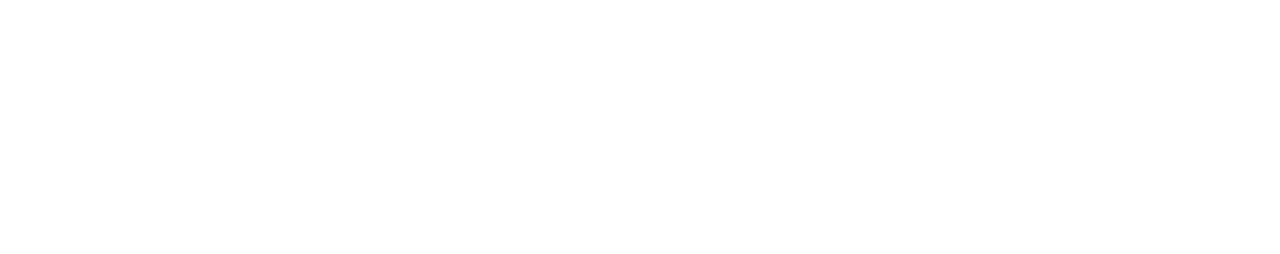
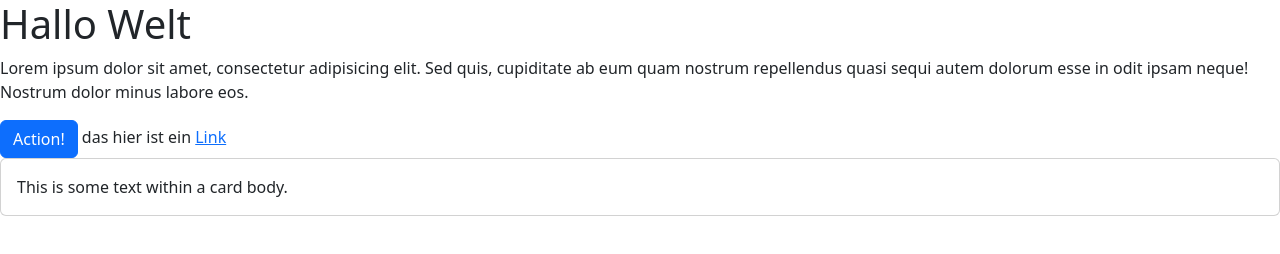
Before and after one commit to Simon-Kral/quizapp, a website: page index.html in a window 1280 px wide. Drawn offline with nearby package versions, Linux system fonts and the light colour scheme.

Commit message:
added bootstrap

```diff
--- a/index.html
+++ b/index.html
@@ -4,11 +4,19 @@
 <head>
     <meta charset="UTF-8">
     <meta name="viewport" content="width=device-width, initial-scale=1.0">
-    <title>Headline</title>
+    <title>QuizApp</title>
+    <link rel="stylesheet" href="node_modules/bootstrap/dist/css/bootstrap.min.css">
 </head>
 
 <body>
-
+    <h1>Hallo Welt</h1>
+    <p>Lorem ipsum dolor sit amet, consectetur adipisicing elit. Sed quis, cupiditate ab eum quam nostrum repellendus quasi sequi autem dolorum esse in odit ipsam neque! Nostrum dolor minus labore eos.</p>
+    <button class="btn btn-primary">Action!</button> das hier ist ein <a href="#">Link</a>
+    <div class="card">
+        <div class="card-body">
+            This is some text within a card body.
+        </div>
+    </div>
 </body>
 
 </html>
--- /dev/null
+++ b/package.json
@@ -0,0 +1,5 @@
+{
+  "dependencies": {
+    "bootstrap": "^5.3.2"
+  }
+}
```
Also changed, not shown: 1 other file.
